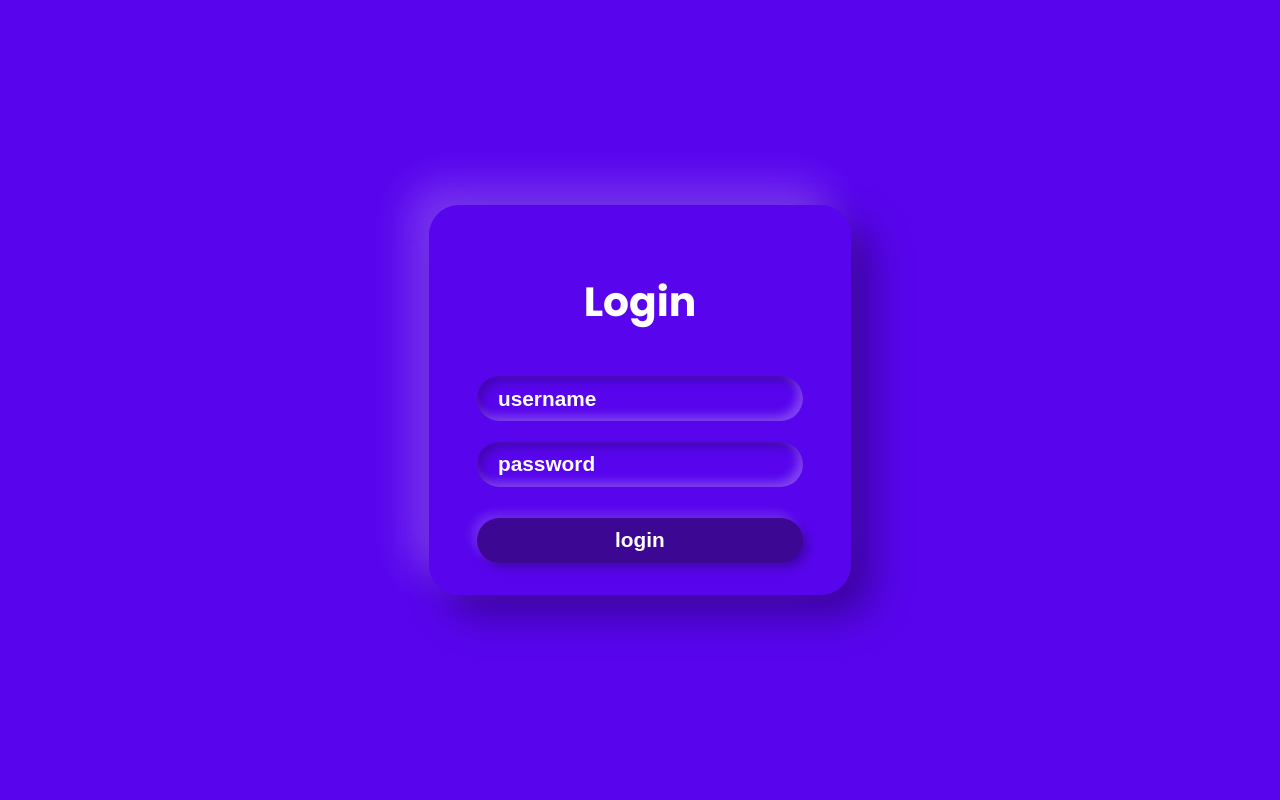
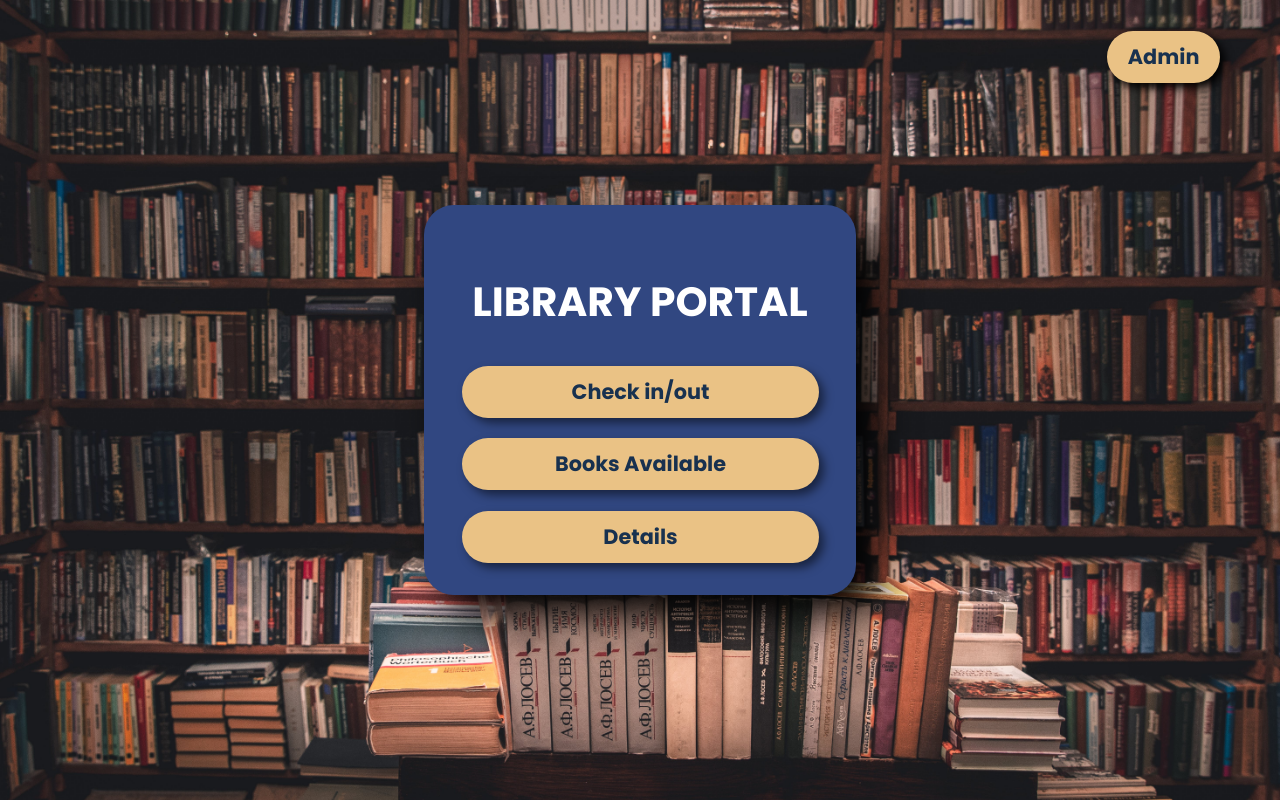
Before and after one commit to mks2122/libraryManagement, a Flask app: page / in a window 1280 px wide. Run offline with Flask 3, Linux system fonts and the light colour scheme.

Commit message:
changed frontend

```diff
--- a/app.py
+++ b/app.py
@@ -1,6 +1,6 @@
 from flask import Flask, render_template, request, redirect, url_for
 
-app = Flask(__name__, template_folder="./", static_folder="./static")
+app = Flask(__name__, template_folder="./template", static_folder="./static")
 
 users = [
     {'username': 'user1', 'password': 'password1'},
@@ -9,6 +9,10 @@ users = [
 
 @app.route('/')
 def index():
+    return render_template('./index.html')
+
+@app.route('/log.html')
+def loginPage():
     return render_template('./log.html')
 
 @app.route('/login', methods=['POST'])
@@ -24,11 +28,14 @@ def login():
             break
 
     if user_found:
-        message = "Login successful"
+        return redirect(url_for('index'))
     else:
         message = "Invalid username or password"
+        return render_template('log.html', message=message)
 
-    return render_template('log.html', message=message)
+@app.route('/inOut.html')
+def inOut():
+    return render_template('./inOut.html')
 
 
 if __name__ == '__main__':
--- /dev/null
+++ b/static/portalStyle.css
@@ -0,0 +1,146 @@
+@import url("https://fonts.googleapis.com/css2?family=Poppins:wght@400;700&display=swap");
+:root {
+  --normal-font: 1.3em;
+  --header-font: 1.7em;
+  --mobile-normal-font: 1em;
+  --button-padding: 0.5em;
+  --input-padding: 0.5em 1em;
+}
+body {
+  min-height: 100vh;
+  margin: 0;
+  display: grid;
+  place-items: center;
+  background-image: url("./pexels-stanislav-kondratiev-2908984.jpg");
+  background-size: cover;
+  color: white;
+  font-family: "Poppins", sans-serif;
+}
+
+.main-login-form {
+  background: #314781;
+  box-shadow: 20px 20px 40px rgb(0, 0, 0);
+  border-radius: 30px;
+  padding: 2em 3em;
+}
+
+.login-form-label {
+  text-align: center;
+  font-size: var(--header-font);
+}
+
+/* form styles */
+
+
+.choice-btn{
+  position: relative;
+  right: 10px;
+  margin: 0 auto;
+  /* width: auto; */
+  width: calc(100% - 20px); /* Adjust the 20px value to suit your preference */
+  font-weight: bold;
+  font-size: var(--normal-font);
+  padding: var(--button-padding);
+  background: #EAC285;
+  box-shadow: 5px 5px 10px rgba(0, 0, 0, 0.5);
+  border-radius: 10px;
+  margin-top: 1em !important;
+  border-radius: 30px !important;
+  padding: 0.5em 1em;
+  outline: none;
+  border: none;
+  color: #18314F;
+  transition: all 0.5s;
+  cursor: pointer;
+  transform: perspective(1px) translateZ(0);
+  display: flex;
+  flex-direction: row;
+  /* margin: 10px; */
+  align-items: center;
+  justify-content: center;
+
+   /* padding: 5px 10px;
+   cursor: pointer; */
+
+}
+.login-link-button{
+  position: absolute;
+  top: 10px;
+  right: 50px;
+  /* width: 100%; */
+  margin-right: 50px;
+  margin: 0 auto;
+
+  font-weight: bold;
+  font-size: var(--normal-font);
+  padding: var(--button-padding);
+  background: #EAC285;
+  box-shadow: 5px 5px 10px rgba(0, 0, 0, 1);
+  border-radius: 10px;
+  margin-top: 1em !important;
+  border-radius: 30px !important;
+  padding: 0.5em 1em;
+  outline: none;
+  border: none;
+  color: #18314F;
+  transition: all 0.5s;
+  cursor: pointer;
+  transform: perspective(1px) translateZ(0);
+}
+
+.login-link-button::before,
+.google-login-button::before
+ {
+  clip-path: inset(0 100% 0 0);
+  background: #EAC285;
+  opacity: 1;
+  transition: 0.4s;
+}
+.choice-btn::before{
+    clip-path: inset(0 100% 0 0);
+  background: #EAC285;
+  opacity: 1;
+  transition: 0.4s;
+}
+.choice-btn:hover{
+  color: #EAC285;
+  background:#18314F;
+  transition: 0.4s;
+}
+
+
+
+.login-link-button:hover,
+.google-login-link-button:hover {
+  color: #EAC285;
+  background: #18314F;
+  transition: 0.4s;
+}
+
+button::before {
+  content: "";
+  position: absolute;
+  inset: 0;
+  z-index: -1;
+}
+
+
+
+
+
+/* media query */
+@media screen and (max-width: 700px) {
+  .main-login-form {
+    padding: 2em 1em;
+  }
+
+  .line {
+    width: 7em;
+  }
+  .username-input,
+  .password-input,
+  .login-button,
+  .google-login-button {
+    font-size: var(--mobile-normal-font);
+  }
+}
--- a/static/style.css
+++ b/static/style.css
@@ -11,16 +11,15 @@ body {
   margin: 0;
   display: grid;
   place-items: center;
-  background-color: #5805ed;
-
+  background-image: url("./pexels-stanislav-kondratiev-2908984.jpg");
+  background-size: cover;
   color: white;
   font-family: "Poppins", sans-serif;
 }
 
 .main-login-form {
-  background: #5805ed;
-  box-shadow: -20px -20px 40px rgba(255, 255, 255, 0.2),
-    20px 20px 40px rgba(0, 0, 0, 0.35);
+  background: #314781;
+  box-shadow: 20px 20px 40px rgba(0, 0, 0, 0.5);
   border-radius: 30px;
   padding: 2em 3em;
 }
@@ -40,9 +39,8 @@ body {
 
 .username-input,
 .password-input {
-  background: #5805ed;
-  box-shadow: inset -5px -5px 10px rgba(255, 255, 255, 0.25),
-    inset 5px 5px 10px rgba(0, 0, 0, 0.25);
+  background: #314781;
+  box-shadow:  inset 5px 5px 10px rgba(0, 0, 0, 0.25);
   border-radius: 30px;
   border: none;
   outline: none;
@@ -58,58 +56,7 @@ body {
   color: white;
   font-weight: bold;
 }
-.choice-btn{
-  position: relative;
-  margin-right: 50px;
-  margin: 0 auto;
-  width: 100%;
-  font-weight: bold;
-  font-size: var(--normal-font);
-  padding: var(--button-padding);
-  background: #3c0793;
-  box-shadow: 5px 5px 10px rgba(0, 0, 0, 0.35),
-    -5px -5px 10px rgba(255, 255, 255, 0.35);
-  border-radius: 10px;
-  margin-top: 1em !important;
-  border-radius: 30px !important;
-  padding: 0.5em 1em;
-  outline: none;
-  border: none;
-  color: white;
-  transition: all 0.5s;
-  cursor: pointer;
-  transform: perspective(1px) translateZ(0);
-  display: flex;
-  flex-direction: row;
-  margin-right: 10px;
-  align-items: center;
 
-}
-.login-link-button{
-  position: absolute;
-  top: 10px;
-  right: 50px;
-  /* width: 100%; */
-  margin-right: 50px;
-  margin: 0 auto;
-
-  font-weight: bold;
-  font-size: var(--normal-font);
-  padding: var(--button-padding);
-  background: #3c0793;
-  box-shadow: 5px 5px 10px rgba(0, 0, 0, 0.35),
-    -5px -5px 10px rgba(255, 255, 255, 0.35);
-  border-radius: 10px;
-  margin-top: 1em !important;
-  border-radius: 30px !important;
-  padding: 0.5em 1em;
-  outline: none;
-  border: none;
-  color: white;
-  transition: all 0.5s;
-  cursor: pointer;
-  transform: perspective(1px) translateZ(0);
-}
 .username-input:focus,
 .password-input:focus {
   border: 2px solid rgba(255, 255, 255, 0.327);
@@ -127,28 +74,17 @@ body {
   opacity: 1;
   transition: 0.4s;
 }
-.login-link-button::before,
-.google-login-link-button::before {
-  clip-path: inset(0 100% 0 0);
-  background: white;
-  opacity: 1;
-  transition: 0.4s;
-}
+
 
 .login-button:hover::before,
 .google-login-button:hover::before {
   clip-path: inset(0 0 0 0);
 }
 
-.login-link-button:hover,
-.google-login-link-button:hover {
-  color: #3c0793;
-  background: white;
-  transition: 0.4s;
-}
+
 .login-button:hover,
 .google-login-button:hover {
-  color: #3c0793;
+  color: #314781;
 }
 
 .login-button::before {
@@ -162,7 +98,7 @@ body {
   font-weight: bold;
   font-size: var(--normal-font);
   padding: var(--button-padding);
-  background: #3c0793;
+  background: #DA6B6B;
   box-shadow: 5px 5px 10px rgba(0, 0, 0, 0.25),
     -5px -5px 10px rgba(255, 255, 255, 0.15);
   border-radius: 10px;
--- /dev/null
+++ b/template/index.html
@@ -0,0 +1,22 @@
+<!DOCTYPE html>
+<html lang="en">
+<head>
+    <meta charset="UTF-8">
+    <meta name="viewport" content="width=device-width, initial-scale=1.0">
+    <title>Library Portal</title>
+    <!-- <link rel="stylesheet" href="https://fonts.googleapis.com/css2?family=Roboto:wght@700&display=swap"> -->
+    <link rel="stylesheet" href="/static/portalStyle.css">
+</head>
+<body>
+    <a href="log.html" class="login-link-button" style="position: absolute; top: 10px; right: 10px; margin-right: 50px; text-decoration:none "> Admin </a>
+
+    <div class="main-login-form" >
+        <div class="login-form-label">
+            <h2>LIBRARY PORTAL</h2>
+          </div>
+        <a style="text-decoration:none" class="choice-btn " href="inOut.html">Check in/out</a>
+        <a style="text-decoration:none" class="choice-btn " href="bookAvail.html">Books Available</a>
+        <a style="text-decoration:none" class="choice-btn " href="details.html">Details</a>
+    </div>
+</body>
+</html>
```
Also changed, not shown: html.html (deleted, +0 -40 lines), template/inOut.html (renamed from books.html, +10 -8 lines), static/pexels-stanislav-kondratiev-2908984.jpg (added), template/log.html (renamed from log.html).
